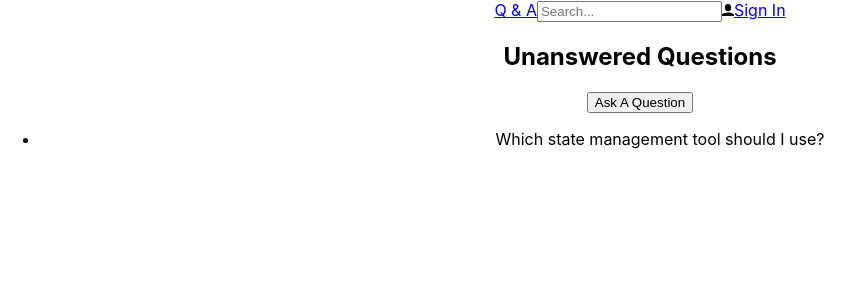
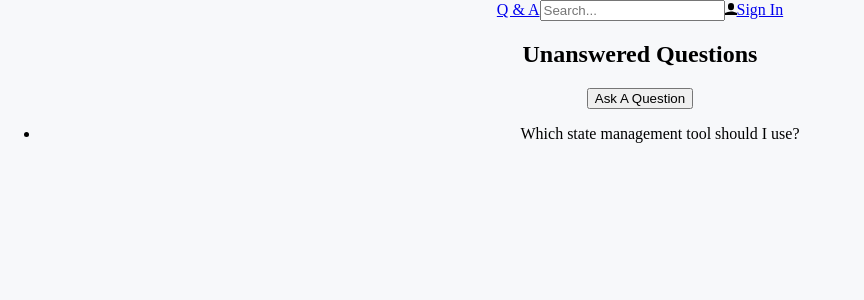
Before and after one commit to KennedyMungai/DankQAndAApp, a React (Create React App) app in the folder qandafrontend/: page / in a window 1280 px wide. Shown: the top 300 px of the page, without its empty margins (0-864 px from the left). Built offline with nearby package versions, Linux system fonts and the light colour scheme.

Commit message:
Replaced the font code with the background color code

```diff
--- a/qandafrontend/src/index.css
+++ b/qandafrontend/src/index.css
@@ -1,10 +1,6 @@
 body {
   margin: 0;
-  font-family: -apple-system, BlinkMacSystemFont, 'Segoe UI', 'Roboto', 'Oxygen',
-    'Ubuntu', 'Cantarell', 'Fira Sans', 'Droid Sans', 'Helvetica Neue',
-    sans-serif;
-  -webkit-font-smoothing: antialiased;
-  -moz-osx-font-smoothing: grayscale;
+  background-color: #f7f8fa;
 }
 
 code {
```
